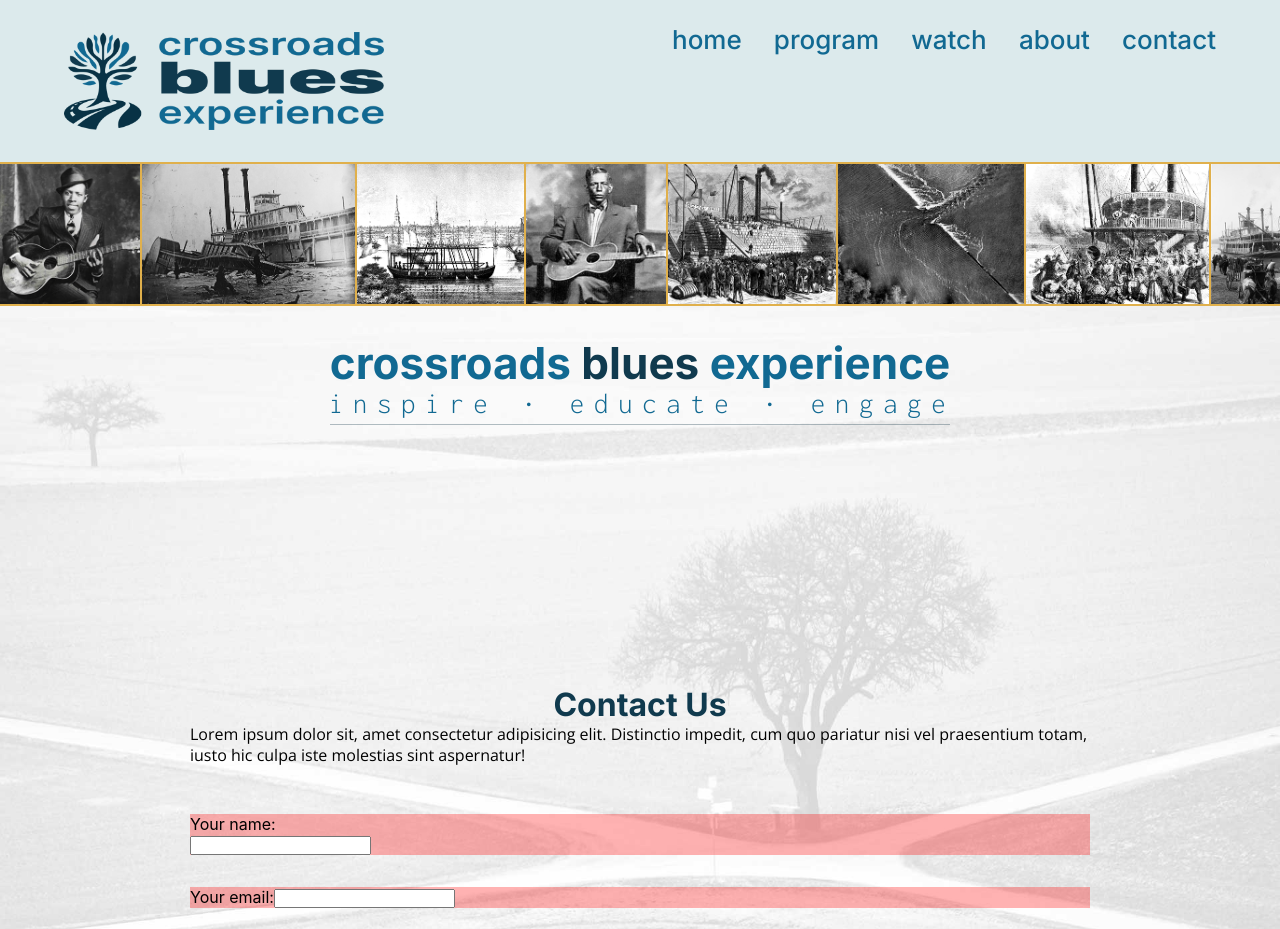
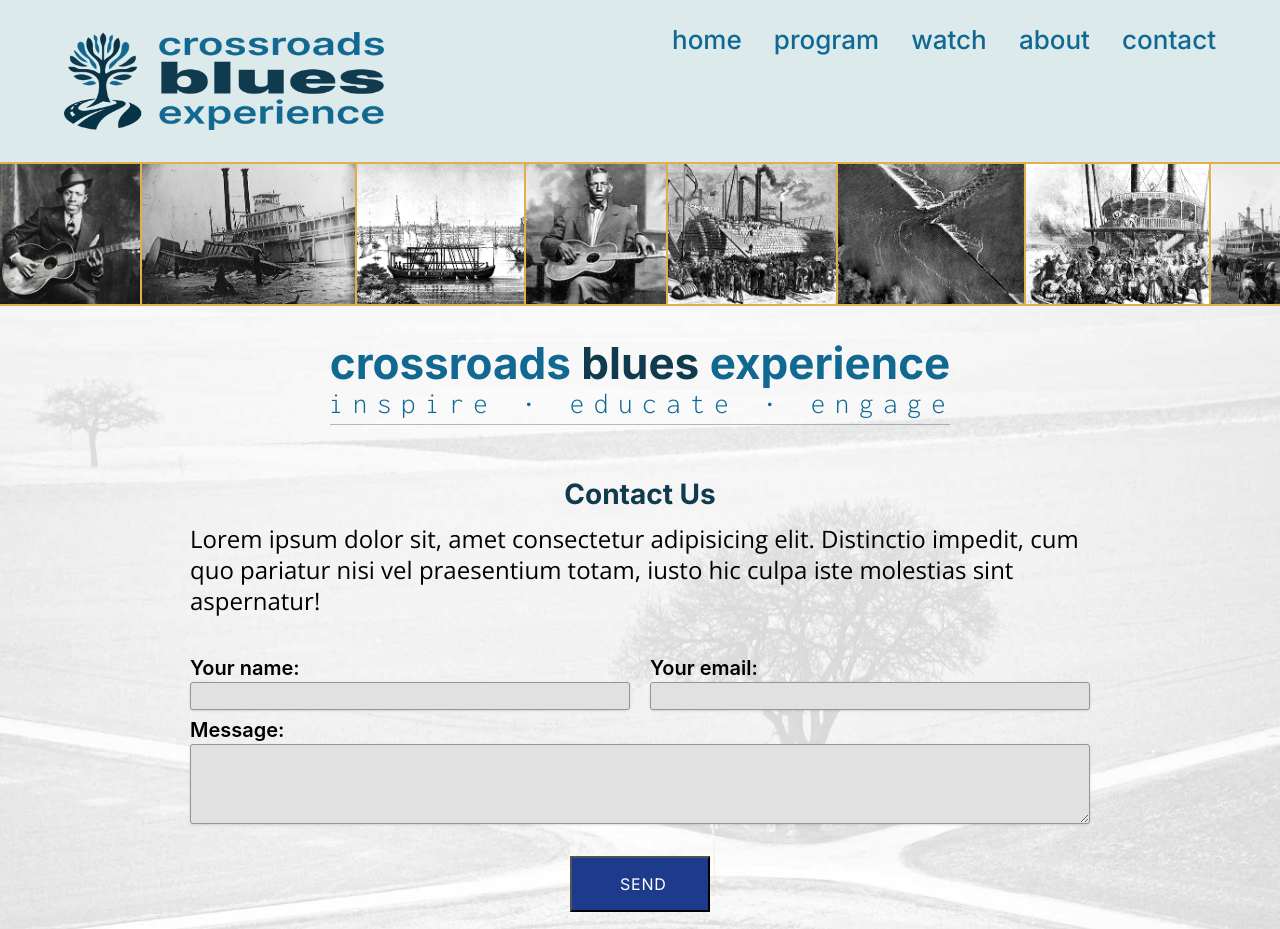
Before and after one commit to vanadu/cbe, a Next.js app: page /contact in a window 1280 px wide. Shown: the top 929 px of the page. Built offline with nearby package versions, Linux system fonts and the light colour scheme.

Commit message:
Contact formatting complete

```diff
--- a/src/pages/contact.js
+++ b/src/pages/contact.js
@@ -57,61 +57,63 @@ export const Contact = () => {
           transition={{ duration: .5, delay: .25 }}
         ></motion.div>
 
-        <div className={styles.program_head}>
-          <h1 className={styles.program_head_branding}><span className={styles.secondary_color}>crossroads</span> blues <span className={styles.secondary_color}>experience</span></h1>
-          <h2 className={styles.program_head_slug}>inspire&nbsp;&bull;&nbsp;educate&nbsp;&bull;&nbsp;engage</h2>
-          <hr className={styles.program_head_rule}/>
+        <div className={styles.page_head}>
+          <h1 className={styles.page_head_branding}><span className={styles.secondary_color}>crossroads</span> blues <span className={styles.secondary_color}>experience</span></h1>
+          <h2 className={styles.page_head_slug}>inspire&nbsp;&bull;&nbsp;educate&nbsp;&bull;&nbsp;engage</h2>
+          <hr className={styles.page_head_rule}/>
         </div>
 
         <form
-          className={styles.contact_form}
+          className={styles.contact}
           ref={form}
           onSubmit={sendEmail}
           >
           {/* <div className="close-box"><Link to="/"><FaRegWindowClose /></Link></div> */}
-          <div className={styles.contact_form_head}>
-            <h2 className={styles.contact_form_head_heading}>Contact Us</h2>
-            <p className={styles.content_form_head_text}>
+          <div className={styles.contact_head}>
+            <h2 className={styles.contact_head_heading}>Contact Us</h2>
+            <p className={styles.contact_head_text}>
               Lorem ipsum dolor sit, amet consectetur adipisicing elit. Distinctio impedit, cum quo pariatur nisi vel praesentium totam, iusto hic culpa iste molestias sint aspernatur!
             </p>
           </div>
-          <div className={styles.contact_form_feedback}>
-            {resText && <p className={styles.contact_form_feedback_text}>Thanks for your message. You&rsquo;ll hear from us soon.</p>}
-            {resError && <p className={styles.contact_form_feedback_text}>Your message wasn&rsquo;t sent. Maybe try again later?</p>}
+          <div className={styles.contact_feedback}>
+            {resText && <p className={styles.contact_feedback_text}>Thanks for your message. You&rsquo;ll hear from us soon.</p>}
+            {resError && <p className={styles.contact_feedback_text}>Your message wasn&rsquo;t sent. Maybe try again later?</p>}
           </div>
-          <div className={styles.contact_form_body}>
-            <div className={styles.contact_form_input}>
+          <div className={styles.contact_body}>
+
+            <div className={styles.contact_info}>
+              <div className={styles.contact_input}>
                 {/* <label className='block text-gray-700 text-sm font-bold mb-2'>Your name:</label> */}
-              <label className={styles.contact_form_input_label}>Your name:</label>
+                <label className={styles.contact_input_label}>Your name:</label>
                 <input
-              className='shadow appearance-none border rounded w-full py-2 px-3 text-gray-700 leading-tight focus:outline-none focus:shadow-outline'
+                  className={styles.contact_input_text}
                   type='text'
                   name='user_name'
                   onChange={ (e) => setName(e.target.value)}
                   value={ name }
                   />
               </div>
-            <div className={styles.contact_form_input}>
-              <label className='contact_form_input-label'>Your email:</label>
+              <div className={styles.contact_input}>
+                <label className={styles.contact_input_label}>Your email:</label>
                 <input
-                  className='shadow appearance-none border rounded w-full py-2 px-3 text-gray-700 leading-tight focus:outline-none focus:shadow-outline'
+                  className={styles.contact_input_text}
                   type='email'
                   name='user_email'
                   onChange={ (e) => setEmail(e.target.value)}
                   value={ email }
                 />
               </div>
-            <div className={styles.contact_form_input}>
-              <label className='contact_form_input-label'>Message:</label>
+            </div>
+            <div className={styles.contact_message}>
+              <label className={styles.contact_input_label}>Message:</label>
               <textarea
-              name="message"
-              className='shadow appearance-none border rounded w-full py-2 px-3 text-gray-700 leading-tight focus:outline-none focus:shadow-outline'
+              className={styles.contact_message_text}
               onChange={ (e) => setMessage(e.target.value)}
               value={ message }
               />
             </div>
-            {/* <button className='contact_form_button bg-blue-900 block mx-auto px-12 py-4 w-[140px] text-white mt-12' type='submit'>SEND</button> */}
-            <button className={styles.contact_form_button} type='submit'>SEND</button>
+            {/* <button className='contact_button bg-blue-900 block mx-auto px-12 py-4 w-[140px] text-white mt-12' type='submit'>SEND</button> */}
+            <button className={styles.contact_button} type='submit'>SEND</button>
           </div>
         </form>
 
--- a/src/styles/Pages.module.scss
+++ b/src/styles/Pages.module.scss
@@ -556,7 +556,7 @@
 
 // !VA PROGRAM PAGE
 
-.program_head {
+.page_head {
   @include tablet {
     margin: 1.5rem 0 1rem;
   }
@@ -579,7 +579,7 @@
   // !VA Not used yet
 }
 
-.program_head_branding {
+.page_head_branding {
   @include mphone {
     font-size: 1.375rem;
     line-height: 1.5rem;
@@ -608,7 +608,7 @@
   line-height: 1.375rem;
 }
 
-.program_head_slug {
+.page_head_slug {
   @include mphone {
     font-size: 1.063rem;
     line-height: 1.375rem;
@@ -644,7 +644,7 @@
   letter-spacing: .17rem;
 }
 
-.program_head_rule {
+.page_head_rule {
   @include mphone {
     width: 90%;
   }
@@ -670,7 +670,7 @@
   opacity: .3;
 }
 
-.program_heading {
+.page_heading {
   @include mphone {
     margin: 1rem 0 .25rem;
     font-size: 1.125rem;
@@ -709,17 +709,20 @@
 }
 
 // !VA Contact form
-.contact_form {
+.contact {
+  @include mphone {
+    padding: 0 .25rem;
+  }
   @include lphone {
-    margin: 0 2rem;
+    padding: 0 .5rem;
   }
   @include tablet {
     margin: 0 auto;
-    width: 500px;
+    width: 700px;
   }
   @include desktop {
     margin: 0 auto;
-    width: 700px;
+    width: 800px;
   }
   @include ldesktop {
     margin: 0 auto;
@@ -729,194 +732,216 @@
   margin: 0;
 }
 
-.contact_form_head {
+.contact_head {
   @include tablet {
-    margin: 8rem 0 3rem;
+    margin: .5rem 0 2rem;
   }
   @include desktop {
-    margin: 8rem 0 3rem;
+    margin: .75rem 0 2rem;
   }
   @include ldesktop {
-    margin: 14rem 0 3rem;
+    margin: 1rem 0 2rem;
   }
 }
 
-.contact_form_head_heading {
+.contact_head_heading {
+  @include mphone {
+    font-size: 1.125rem;
+    line-height: 1.375rem;
+  }
+  @include lphone {
+    font-size: 1.188rem;
+    line-height: 1.428rem;
+  }
   @include tablet {
-    margin-top: 3rem;
-    font-size: 2rem;
+    margin-top: .5rem;
+    font-size: 1.5rem;
+    line-height: 1.875rem;
   }
   @include desktop {
-    margin-top: 2rem;
-    font-size: 2rem;
+    margin-top: .5rem;
+    font-size: 1.75rem;
+    line-height: 2rem;
   }
   @include ldesktop {
-    margin-top: 2drem;
-    font-size: 2rem;
+    margin: .5rem 0;
+    font-size: 1.75rem;
+    line-height: 2.125rem;
   }
+  padding: 0 0 .25rem;
   font-family: $secondary_font;
   color: $primary_color;
-
   font-size: 1.063rem;
+  line-height: 1.313rem;
   text-align: center;
   // text-decoration: underline;
 }
 
-.content_form_head_text {
+.contact_head_text {
+  @include mphone {
+    font-size: 1rem;
+    line-height: 1.313rem;
+  }
+  @include lphone {
+    font-size: 1.063rem;
+    line-height: 1.313rem;
+  }
+  @include tablet {
+    font-size: 1.125rem;
+    line-height: 1.438rem;
+  }
+  @include desktop {
+    font-size: 1.188rem;
+    line-height: 1.5rem;
+  }
+  @include ldesktop {
+    font-size: 1.5rem;
+    line-height: 1.938rem;
+  }
   font-family: $primary_font;
-  font-size: 1rem;
-  line-height: 1.313rem;
+  font-size: .938rem;
+  line-height: 1.25rem;
   // font-size: 1rem;
 }
 
-.contact_form_feedback_text {
+.contact_feedback_text {
   display: inline-block;
   margin: 5rem 0 1rem;
 }
 
+.contact_info {
+  @include tablet {
+    flex-direction: row;
+    justify-content: space-between;
+  }
+  @include desktop {
+    flex-direction: row;
+    justify-content: space-between;
+  }
+  @include ldesktop {
+    flex-direction: row;
+    justify-content: space-between;
+  }
+  display: flex;
+  flex-direction: column;
+  width: 100%;
+}
 
-.contact_form_input  {
-  // @include tablet {
-  //   width: 100%;
-  //   margin-bottom: 2rem;
-  //   label, input {
-  //     font-size: 1rem;
-  //     line-height: 1.5rem;
-  //   }
-  //   label {
-  //     display: inline;
-  //     padding-right: .5rem;
-  //   }
-  //   input {
-  //     margin: 0;
-  //     padding: 0;
-  //     display: inline;
-  //   }
-  //   textarea {
-  //     width: 100%;
-  //     height: 140px;
-  //   }
-  // }
-  // @include desktop {
-  //   width: 100%;
-  //   margin-bottom: 2rem;
-  //   label, input {
-  //     font-size: 1.25rem;
-  //     line-height: 1.75rem;
-  //   }
-  //   label {
-  //     display: inline;
-  //     padding-right: .5rem;
-  //   }
-  //   input {
-  //     margin: 0;
-  //     padding: 0;
-  //     display: inline;
-  //   }
-  //   textarea {
-  //     width: 100%;
-  //     height: 140px;
-  //   }
-  // }
-  // @include ldesktop {
-  //   width: 100%;
-  //   margin-bottom: 2rem;
-  //   label, input {
-  //     font-size: 1.25rem;
-  //     line-height: 1.75rem;
-  //   }
-  //   label {
-  //     display: inline;
-  //     padding-right: .5rem;
-  //   }
-  //   input {
-  //     display: inline;
-  //     margin: 0;
-  //     padding: 0;
-  //   }
-  //   textarea {
-  //     width: 100%;
-  //     height: 140px;
-  //   }
-  // }
+
+.contact_input  {
+  @include tablet {
+    width: 340px;
+  }
+  @include desktop {
+    width: 390px;
+  }
+  @include ldesktop {
+    width: 440px;
+  }
   width: 100%;
   margin-bottom: 2rem;
-  background: rgba(255, 0, 0, .3) !important; //devred
+  margin: .5rem 0;
 }
 
-.contact_form_input_label {
-  // @include tablet {
-  //   width: 100%;
-  //   margin-bottom: 2rem;
-  //   label, input {
-  //     font-size: 1rem;
-  //     line-height: 1.5rem;
-  //   }
-  //   label {
-  //     display: inline;
-  //     padding-right: .5rem;
-  //   }
-  //   input {
-  //     margin: 0;
-  //     padding: 0;
-  //     display: inline;
-  //   }
-  //   textarea {
-  //     width: 100%;
-  //     height: 140px;
-  //   }
-  // }
-  // @include desktop {
-  //   width: 100%;
-  //   margin-bottom: 2rem;
-  //   label, input {
-  //     font-size: 1.25rem;
-  //     line-height: 1.75rem;
-  //   }
-  //   label {
-  //     display: inline;
-  //     padding-right: .5rem;
-  //   }
-  //   input {
-  //     margin: 0;
-  //     padding: 0;
-  //     display: inline;
-  //   }
-  //   textarea {
-  //     width: 100%;
-  //     height: 140px;
-  //   }
-  // }
-  // @include ldesktop {
-  //   width: 100%;
-  //   margin-bottom: 2rem;
-  //   label, input {
-  //     font-size: 1.25rem;
-  //     line-height: 1.75rem;
-  //   }
-  //   label {
-  //     display: inline;
-  //     padding-right: .5rem;
-  //   }
-  //   input {
-  //     display: inline;
-  //     margin: 0;
-  //     padding: 0;
-  //   }
-  //   textarea {
-  //     width: 100%;
-  //     height: 140px;
-  //   }
-  // }
+.contact_input_label {
+  @include mphone {
+    font-size: .938rem;
+    line-height: 1.25rem;
+  }
+  @include lphone {
+    font-size: 1rem;
+    line-height: 1.313rem;
+  }
+  @include tablet {
+    font-size: 1.125rem;
+    line-height: 1.438rem;
+  }
+  @include desktop {
+    font-size: 1.188rem;
+    line-height: 1.5rem;
+  }
+  @include ldesktop {
+    font-size: 1.25rem;
+    line-height: 1.575rem;
+  }
   display: block;
-  // background: rgba(0, 0, 255, .3) !important; //devblue
-
+  width: 100%;
+  margin-bottom: .063rem;
+  font-size: .875rem;
+  font-weight: 600;
+  line-height: 1.25rem;
 }
 
-.contact_form_button {
+.contact_message {
+  width: 100%;
+}
+
+.contact_input_text, .contact_message_text {
+  @include mphone {
+    font-size: .938rem;
+    line-height: 1.25rem;
+  }
+  @include lphone {
+    font-size: 1rem;
+    line-height: 1.313rem;
+  }
+  @include tablet {
+    font-size: 1.125rem;
+    line-height: 1.438rem;
+  }
+  @include desktop {
+    font-size: 1.188rem;
+    line-height: 1.5rem;
+  }
+  @include ldesktop {
+    font-size: 1.25rem;
+    line-height: 1.575rem;
+  }
+  width: 100%;
+  display: block;
+  color: $form_text_color;
+  font-size: 1rem;
+  line-height: 1.313rem;
+  background: $tertiary_accent_color;
+  // pointer-events: none;
+  box-shadow: 0 1px 3px 0 rgb(0 0 0 / 0.1), 0 1px 2px -1px rgb(0 0 0 / 0.1);
+  border: 1px solid $secondary_accent_color;
+  border-radius: 3px;
+}
+
+.contact_message_text {
+  @include mphone {
+    height: 100px;
+  }
+  @include lphone {
+    height: 110px;
+  }
+  @include tablet {
+    height: 120px;
+  }
+  @include desktop {
+    height: 140px
+  }
+  @include lphone {
+    height: 160px
+  }
+  height: 80px;
+}
+
+.contact_input_text:focus, .contact_message_text {
+  outline: none;
+  text-shadow: 0 0 1px #959595, 0 0 1px #959595;
+}
+
+.contact_button {
   width: 140px;
+  display: block;
   margin-top: 2rem;
+  margin: 2rem auto;
   padding: 1rem 3rem;
   background: rgb(30 58 138);
   color: #FFF;
+  font-family: $secondary_font;
+  font-size: 1rem;
+  letter-spacing: .05rem;
 }
--- a/src/styles/_variables.scss
+++ b/src/styles/_variables.scss
@@ -36,6 +36,7 @@ $header_bg_color: #dceaec;
 $content_text-color: #212121;
 $light_text_color: #dceaec;
 $dark_text_color: #212121;
+$form_text_color: #353535;
 $showmore_text_color: #8E000B;
 
 // FONTS
```
Also changed, not shown: src/pages/about.js (+5 -5 lines), src/pages/program.js (+8 -8 lines), src/pages/watch.js (+5 -5 lines), src/styles/_custom_mq.scss (+6 -6 lines). Lines whose indentation alone changed are shown as unchanged.
